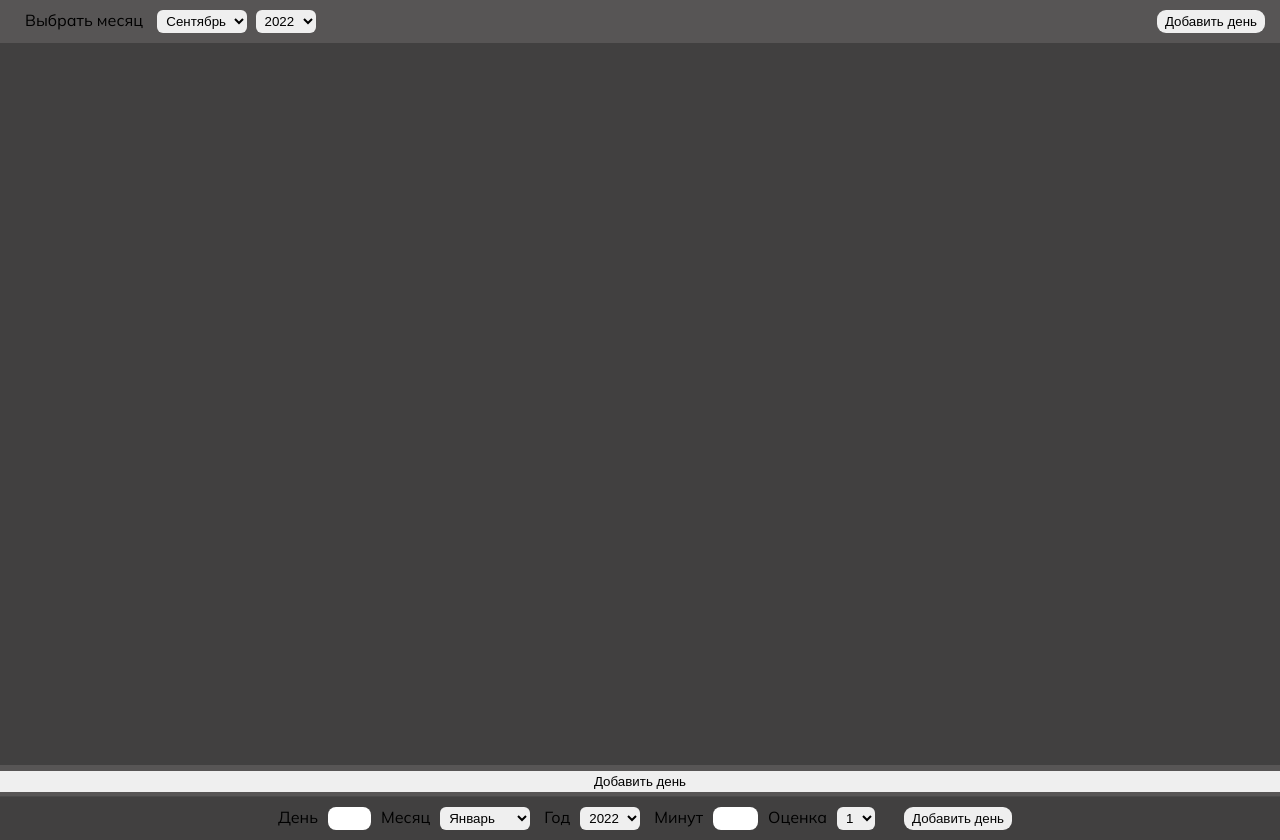
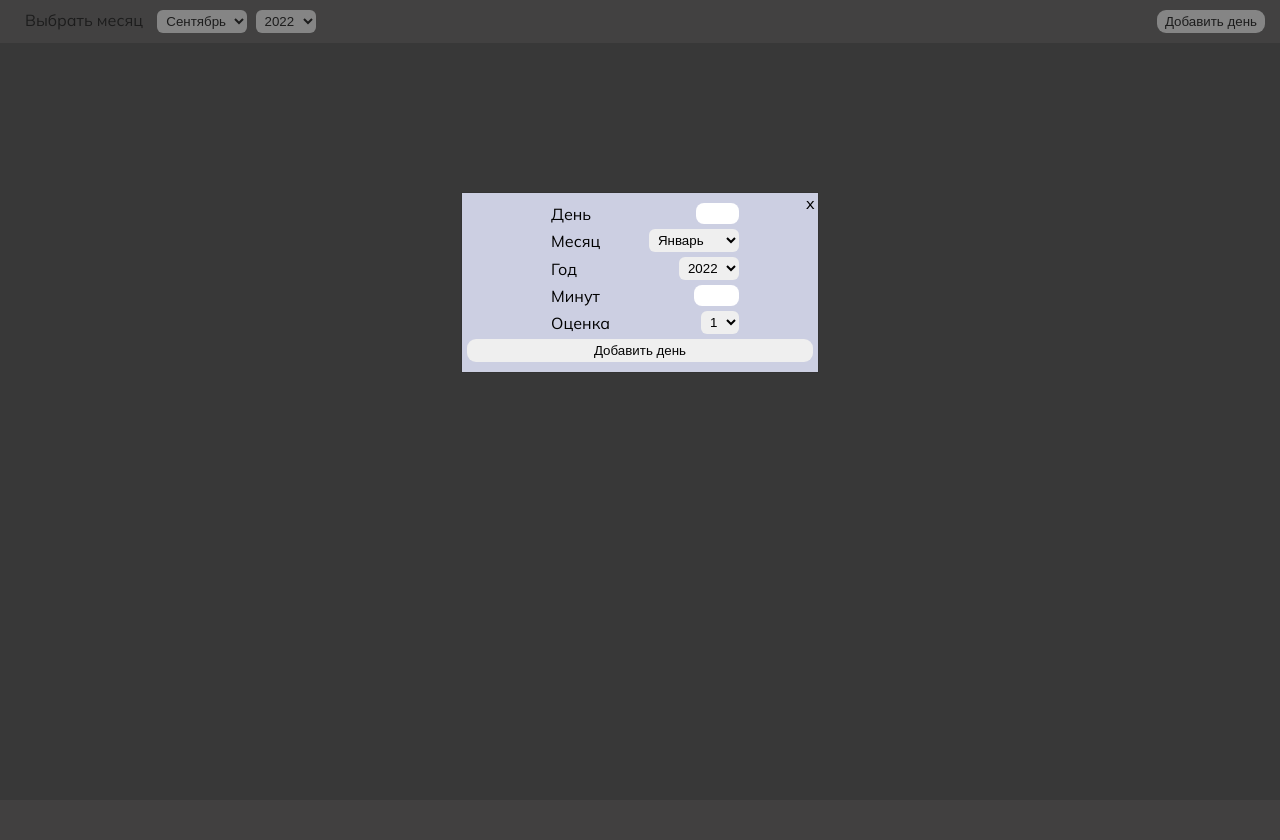
Before and after one commit to Mikelange110Mak/timeCounter, a website: page front/index.html in a window 1280 px wide. Both pictures are taken after a click on the button "Добавить день". After the commit the page ends 800 px from the top, so only its background shows below. Drawn offline with nearby package versions, Linux system fonts and the light colour scheme.

Commit message:
change footer to modal window

```diff
--- a/front/css/style.scss
+++ b/front/css/style.scss
@@ -7,7 +7,7 @@
 body {
    background-color: #414040;
    font-family: 'Mulish', sans-serif;
-   overflow: hidden;
+   //overflow: hidden;
 }
 
 .wrapper {
@@ -118,7 +118,7 @@ body {
 }
 
 .select {
-   flex: 0 1 50%;
+   //flex: 0 1 50%;
    padding: 10px 0;
 
    &__label {
@@ -174,6 +174,66 @@ body {
    }
 }
 
+.modal {
+   position: fixed;
+   z-index: 1;
+   width: 100%;
+   height: 100%;
+   background-color: #3333338f;
+
+   &__body {
+      margin-top: 15%;
+      display: flex;
+      justify-content: center;
+   }
+}
+
+.modal__content {
+
+   background-color: #cccfe2;
+   display: flex;
+   flex-wrap: wrap;
+   flex: 0 1 28%;
+   border: 1px solid #333;
+   flex-direction: column;
+   padding: 0 5px;
+   position: relative;
+
+   .modal__close {
+      cursor: pointer;
+      position: absolute;
+      top: 0;
+      right: 1%;
+   }
+}
+
+.modal__form {
+
+   display: flex;
+   justify-content: center;
+   flex-wrap: wrap;
+   gap: 5px;
+
+   div {
+      padding: 0 5px;
+
+      display: flex;
+      justify-content: space-between;
+      text-align: center;
+      flex: 0 1 60%;
+      align-items: center;
+
+      select {
+         margin: 0;
+      }
+   }
+
+   button {
+      margin: 0;
+      flex: 0 1 100%;
+   }
+}
+
 .add {
    display: flex;
    justify-content: center;
@@ -205,15 +265,7 @@ body {
    display: none;
 }
 
-.footer__button {}
 
-.hide {
-   transform: translate(0, 40px);
-}
-
-.show {
-   transform: translate(0, 0);
-}
 
 .out-data {
    background-color: #eef0ff;
--- a/front/index.html
+++ b/front/index.html
@@ -12,6 +12,61 @@
 
 <body>
    <div class="wrapper">
+      <div class="modal hidden">
+         <div class="modal__body">
+            <div class="modal__content">
+               <span class="modal__close">x</span>
+               <div class="modal__form select">
+                  <div class="modal__day">
+                     <label class="select__label" for="addDay">День</label>
+                     <input class="select__day" id="addDay" name="addDay" type="number" required min="1" max="31"
+                        maxlength="2" autocomplete="off">
+                  </div>
+                  <div class="modal__month">
+                     <label class="select__label" for="addMonth">Месяц</label>
+                     <select class="select__input" name="addMonth" id="addMonth">
+                        <option class="select__month-item" value="01">Январь</option>
+                        <option class="select__month-item" value="02">Февраль</option>
+                        <option class="select__month-item" value="03">Март</option>
+                        <option class="select__month-item" value="04">Апрель</option>
+                        <option class="select__month-item" value="05">Май</option>
+                        <option class="select__month-item" value="06">Июнь</option>
+                        <option class="select__month-item" value="07">Июль</option>
+                        <option class="select__month-item" value="08">Август</option>
+                        <option class="select__month-item" value="09">Сентябрь</option>
+                        <option class="select__month-item" value="10">Октябрь</option>
+                        <option class="select__month-item" value="11">Ноябрь</option>
+                        <option class="select__month-item" value="12">Декабрь</option>
+                     </select>
+                  </div>
+                  <div class="modal__year">
+                     <label class="select__label" for="addYear">Год</label>
+                     <select class="select__input" name="addYear" id="addYear">
+                        <option class="select__year-item" value="2022">2022</option>
+                        <option class="select__year-item" value="2023">2023</option>
+                     </select>
+                  </div>
+                  <div class="modal__time">
+                     <label class="select__label" for="addTime">Минут</label>
+                     <input class="select__day" id="addTime" name="addTime" type="number" required min="1" max="999"
+                        maxlength="3" autocomplete="off">
+                  </div>
+                  <div class="modal__rate">
+                     <label class="select__label" for="addRate">Оценка</label>
+                     <select class="select__input" name="addRate" id="addRate">
+                        <option class="select__rate-item" value="1">1</option>
+                        <option class="select__rate-item" value="2">2</option>
+                        <option class="select__rate-item" value="3">3</option>
+                        <option class="select__rate-item" value="4">4</option>
+                        <option class="select__rate-item" value="5">5</option>
+                     </select>
+                  </div>
+                  <button class="select__submit add-button" onclick="addNewDay()">Добавить день
+                  </button>
+               </div>
+            </div>
+         </div>
+      </div>
       <header class="header">
          <div class="select">
             <label class="select__label" for="month">Выбрать месяц</label>
@@ -35,7 +90,7 @@
             </select>
          </div>
          <div class="call-modal">
-            <button class="call-modal__button">Добавить день</button>
+            <button class="call-modal__button" onclick="openModal()">Добавить день</button>
          </div>
       </header>
       <main class="main">
@@ -78,54 +133,13 @@
                </p>
             </div>
          </section>
+
          <div class="out-data hidden">
             <div class="out-data__title">Данные за <span class="out-data__span"></span> отсутствуют</div>
             <div class="out-data__text">Попробуйте выбрать другой месяц</div>
          </div>
       </main>
-      <footer class="footer">
-         <div class="footer__title hide">
-            <button class="footer__button">Добавить день</button>
-         </div>
-         <div class="select add hide">
-            <label class="select__label" for="addDay">День</label>
-            <input class="select__day" id="addDay" name="addDay" type="number" required min="1" max="31" maxlength="2"
-               autocomplete="off">
-            <label class="select__label" for="addMonth">Месяц</label>
-            <select class="select__input" name="addMonth" id="addMonth">
-               <option class="select__month-item" value="01">Январь</option>
-               <option class="select__month-item" value="02">Февраль</option>
-               <option class="select__month-item" value="03">Март</option>
-               <option class="select__month-item" value="04">Апрель</option>
-               <option class="select__month-item" value="05">Май</option>
-               <option class="select__month-item" value="06">Июнь</option>
-               <option class="select__month-item" value="07">Июль</option>
-               <option class="select__month-item" value="08">Август</option>
-               <option class="select__month-item" value="09">Сентябрь</option>
-               <option class="select__month-item" value="10">Октябрь</option>
-               <option class="select__month-item" value="11">Ноябрь</option>
-               <option class="select__month-item" value="12">Декабрь</option>
-            </select>
-            <label class="select__label" for="addYear">Год</label>
-            <select class="select__input" name="addYear" id="addYear">
-               <option class="select__year-item" value="2022">2022</option>
-               <option class="select__year-item" value="2023">2023</option>
-            </select>
-            <label class="select__label" for="addTime">Минут</label>
-            <input class="select__day" id="addTime" name="addTime" type="number" required min="1" max="999"
-               maxlength="3" autocomplete="off">
-            <label class="select__label" for="addRate">Оценка</label>
-            <select class="select__input" name="addRate" id="addRate">
-               <option class="select__rate-item" value="1">1</option>
-               <option class="select__rate-item" value="2">2</option>
-               <option class="select__rate-item" value="3">3</option>
-               <option class="select__rate-item" value="4">4</option>
-               <option class="select__rate-item" value="5">5</option>
-            </select>
-            <button class="select__submit add-button" onclick="addNewDay()">Добавить день
-            </button>
-         </div>
-      </footer>
+
    </div>
 </body>
 
--- a/front/view.js
+++ b/front/view.js
@@ -33,7 +33,6 @@ async function getDataByDate(year, month) {
 }
 
 
-
 async function postData(addDay, addMonth, addYear, addTime, addRate) {
    const response = await axios.post(`${url}/post_data`, { addDay, addMonth, addYear, addTime, addRate })
    console.log(response.data);
@@ -45,7 +44,7 @@ async function addNewDay() {
    addYear = document.getElementById('addYear').value
    addTime = document.getElementById('addTime').value
    addRate = document.getElementById('addRate').value
-   const res = await check(addDay, addMonth, addYear, addTime, addRate)
+   const res = await postData(addDay, addMonth, addYear, addTime, addRate)
 }
 
 
@@ -116,12 +115,7 @@ async function drawData(storage) {
 }
 drawData()
 
-elementFooterBtn.addEventListener('click', () => {
-   formAddDay.classList.toggle('show')
-   footerTitleBlock.classList.toggle('show')
-   if (footerTitleBlock.classList.contains('show')) elementFooterBtn.textContent = 'Скрыть'
-   else elementFooterBtn.textContent = 'Добавить день'
-})
+
 
 document.querySelectorAll('input[type="number"]').forEach(input => {
    input.oninput = () => {
@@ -129,60 +123,8 @@ document.querySelectorAll('input[type="number"]').forEach(input => {
    }
 })
 
-
-
-
-
-
-
-
-
-
-
-
-
-
-
-
-
-
-
-
-
-
-
-
-
-
-
-
-
-
-
-
-
-
-
-
-
-
-
-
-
-
-
-/*
-
-
-
-
-
-   let arr = storage[year][month]
-
-   console.log(arr);
-
-
-
-
-
-*/
+function openModal() {
+   let modal = document.querySelector('.modal')
+   modal.classList.remove('hidden')
+}
+//openModal()
```
Also changed, not shown: front/css/style.css.
